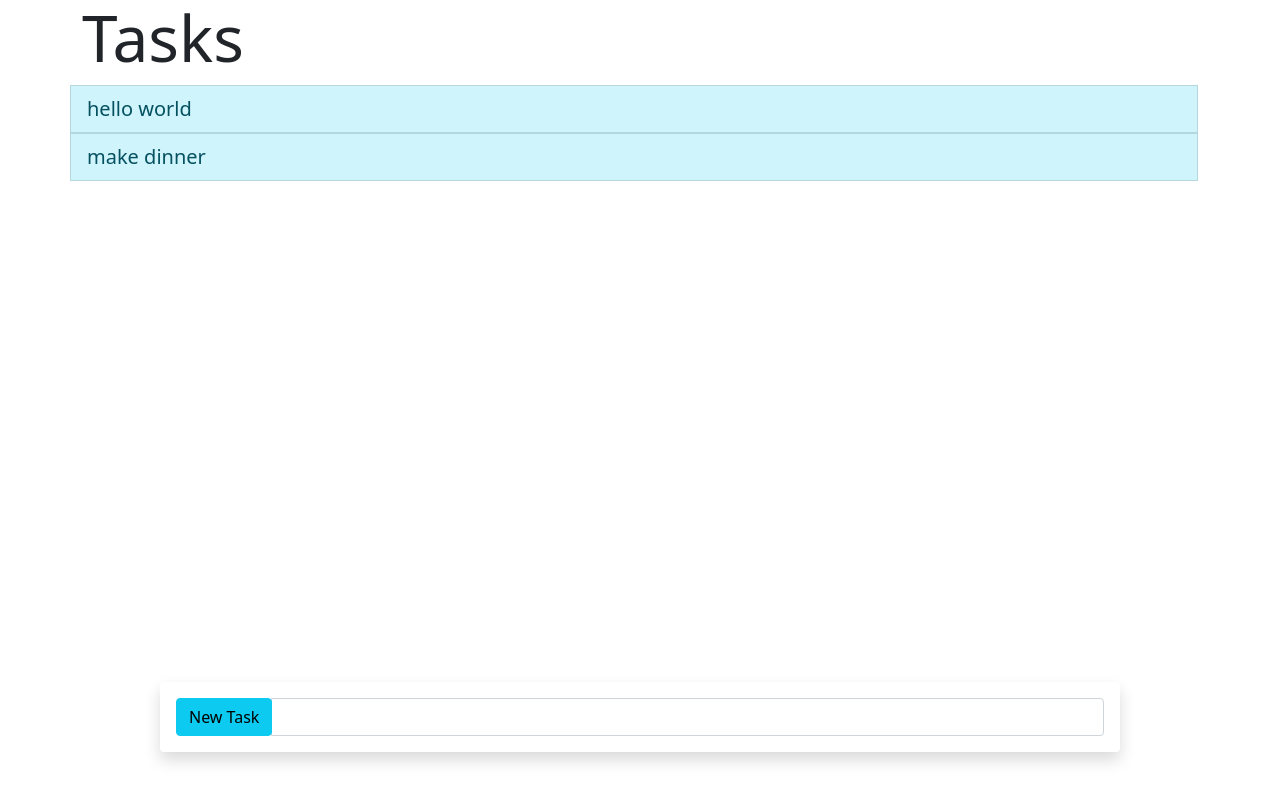
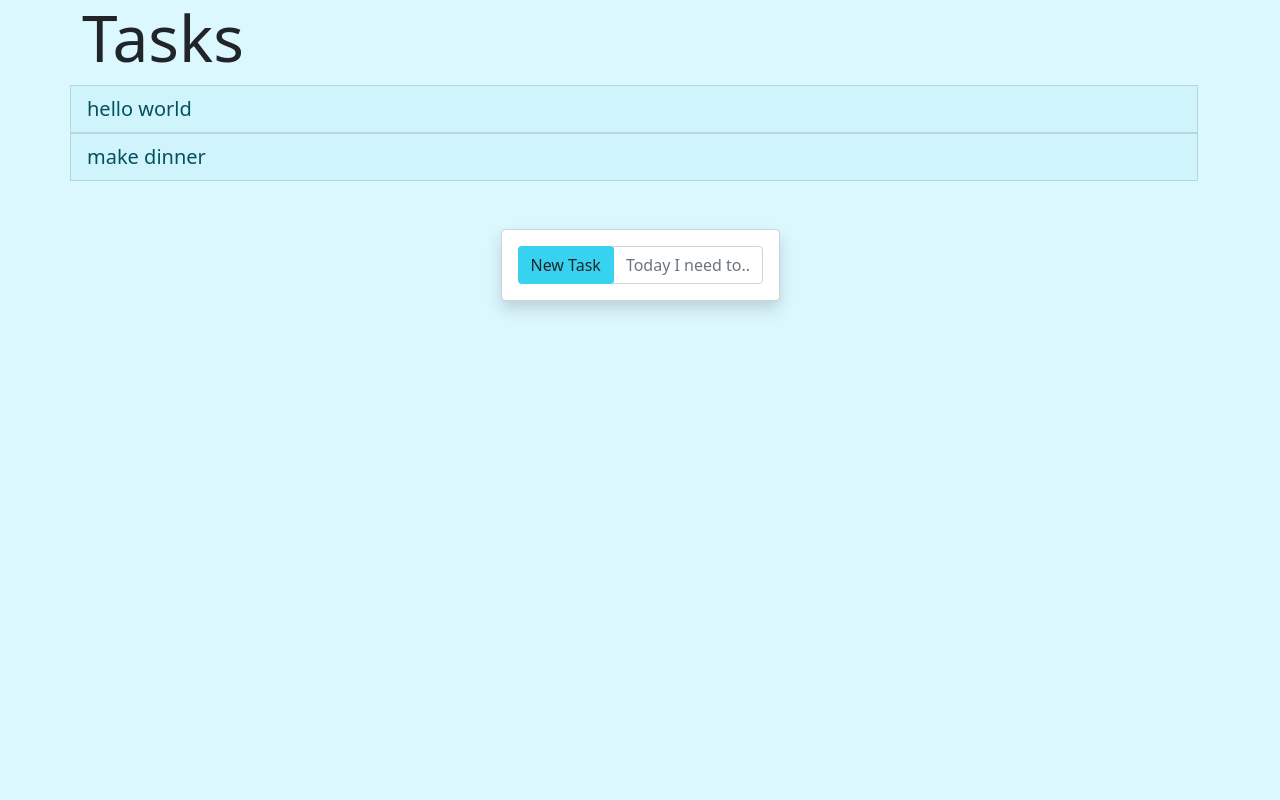
Before and after one commit to blakelinkd/react-todo, a React (Create React App) app: page / in a window 1280 px wide. Built offline with nearby package versions, Linux system fonts and the light colour scheme.

Commit message:
Add and Remove tasks
You can now add and remove tasks from the list.

```diff
--- /dev/null
+++ b/src/App.css
@@ -0,0 +1,7 @@
+body {
+  background: #dcf8ff;
+}
+
+.new-task--button {
+  background: #37d2f0;
+}
--- a/src/App.js
+++ b/src/App.js
@@ -1,5 +1,6 @@
 import Todo from "./components/Todo";
 import { useState } from "react";
+import "./App.css";
 function App() {
   const tasks = [
     {
@@ -17,7 +18,25 @@ function App() {
   ];
 
   const [todoItems, setTodoItems] = useState(tasks);
+  const onSubmit = (e) => {
+    // tasks = {
+    //   ...tasks,
+    //   id: tasks.length + 1,
+    //   title: e.text,
+    //   description: "smell the farts",
+    //   incomplete: true,
+    // };
 
+    // setTodoItems(...tasks, {
+    //   id: tasks.length + 1,
+    //   title: e.text,
+    //   description: e.text,
+    //   incpomplete: true,
+    // });
+
+    console.debug(tasks);
+  };
+  const [text, setText] = useState("");
   const [isDeleted, setIsDeleted] = useState(false);
   const handleDeleteTask = (id) => {
     console.log("delete clicked" + " on " + id);
@@ -41,20 +60,53 @@ function App() {
           )}
         </ul>
 
-        <div className="input-group mb-3 fixed-bottom w-75 mx-auto shadow p-3 mb-5 bg-body rounded">
+        <form
+          onSubmit={(e) => {
+            e.preventDefault();
+            setTodoItems([
+              ...todoItems,
+              {
+                id: tasks.length + 1,
+                title: text,
+                description: text,
+                incomplete: true,
+              },
+            ]);
+            console.log(todoItems);
+          }}
+        >
+          <div className="mt-5 form-control input-group mb-3 fixed-middle w-25 mx-auto shadow p-3 mb-5 bg-body rounded">
             <div className="input-group-prepend">
-            <button className="btn btn-info" type="button">
+              <button
+                type="button"
+                className="btn new-task--button"
+                onClick={(e) => {
+                  setTodoItems([
+                    ...todoItems,
+                    {
+                      id: tasks.length + 1,
+                      title: text,
+                      description: text,
+                      incomplete: true,
+                    },
+                  ]);
+                  console.log(todoItems);
+                }}
+              >
                 New Task
               </button>
             </div>
             <input
               type="text"
               className="form-control"
-            placeholder=""
+              placeholder="Today I need to..."
               aria-label=""
               aria-describedby="basic-addon1"
+              value={text}
+              onChange={(e) => setText(e.target.value)}
             />
           </div>
+        </form>
       </div>
     </div>
   );
```
Lines whose indentation alone changed are shown as unchanged.
